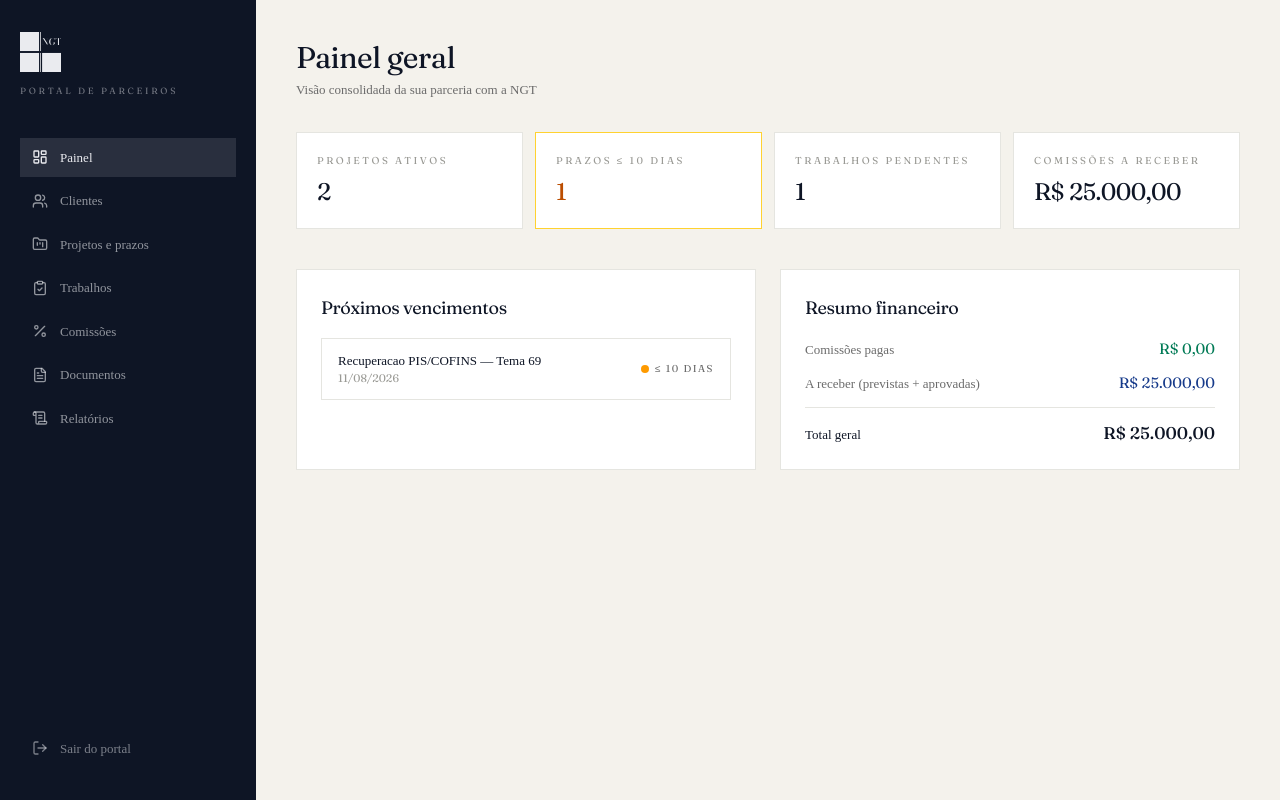
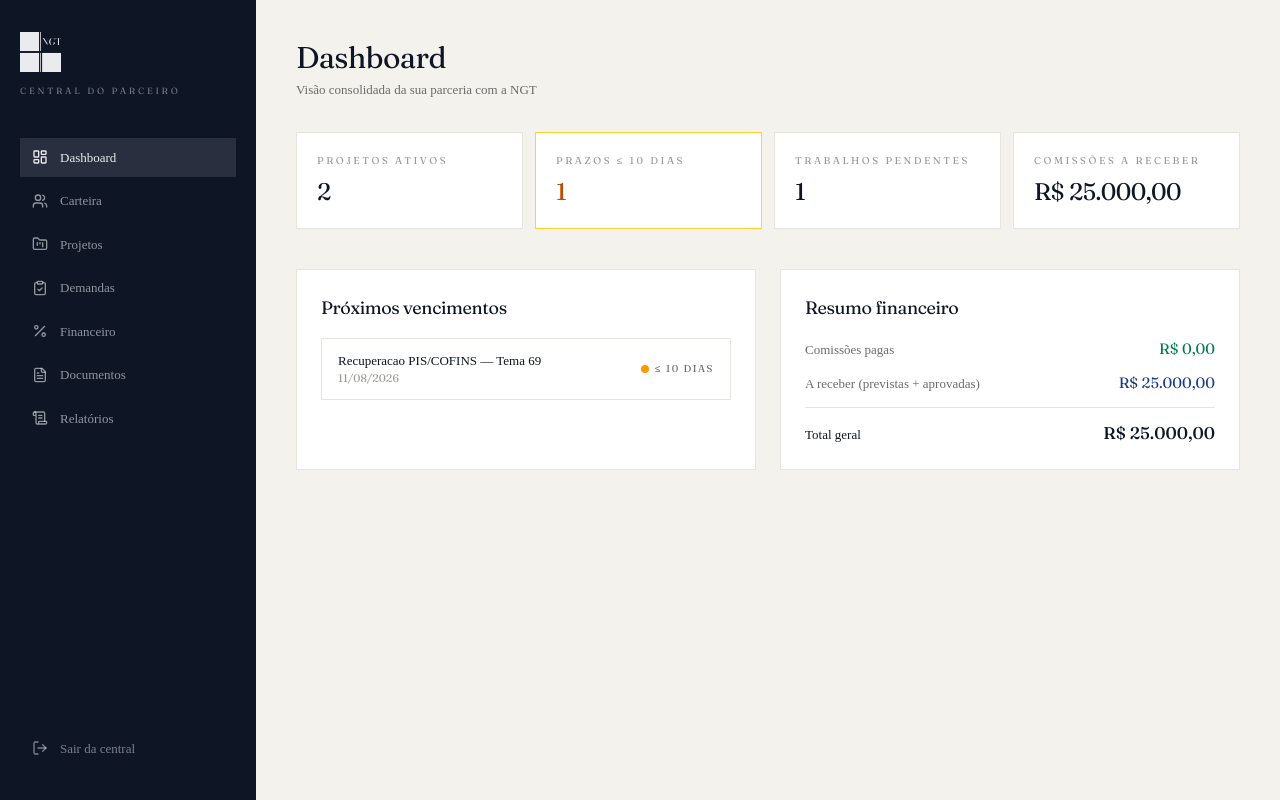
Before and after one commit to nomosgt/nomos, a Next.js app: page /parceiros in a window 1280 px wide. Built offline with nearby package versions, Linux system fonts and the light colour scheme.

Commit message:
feat: renomear para Central do Parceiro (Dashboard, Carteira, Projetos, Demandas, Financeiro)

```diff
--- a/app/acesso/page.tsx
+++ b/app/acesso/page.tsx
@@ -32,8 +32,8 @@ export default function AcessoPage() {
             href="/parceiros/login"
             icon={Handshake}
             tag="Parceiro"
-            title="Portal de Parceiros"
-            description="Projetos, prazos, trabalhos em aprovação e comissões da sua parceria."
+            title="Central do Parceiro"
+            description="Projetos, demandas, financeiro e documentos da sua parceria."
           />
           <Card
             href="/admin/login"
--- a/app/admin/colaboradores/page.tsx
+++ b/app/admin/colaboradores/page.tsx
@@ -13,7 +13,7 @@ export default function ColaboradoresPage() {
           Colaboradores
         </h1>
         <p className="mt-1 text-[13px] text-[color:var(--color-ink-muted)]">
-          Parceiros com acesso ao Portal — percentuais, status e credenciais.
+          Parceiros com acesso a Central — percentuais, status e credenciais.
         </p>
       </div>
       <ColaboradoresPainel />
--- a/app/parceiros/layout.tsx
+++ b/app/parceiros/layout.tsx
@@ -1,7 +1,7 @@
 import type { Metadata } from "next";
 
 export const metadata: Metadata = {
-  title: "Portal de Parceiros — NOMOS GT",
+  title: "Central do Parceiro — NOMOS GT",
   robots: { index: false, follow: false },
 };
 
--- a/app/parceiros/login/page.tsx
+++ b/app/parceiros/login/page.tsx
@@ -71,7 +71,7 @@ export default function ParceirosLoginPage() {
         <div className="bg-[color:var(--color-background)] text-[color:var(--color-ink)] p-8 lg:p-10">
           <div className="flex items-center gap-2 font-mono text-[10px] uppercase tracking-[0.3em] text-[color:var(--color-brand)] mb-4">
             <Lock className="w-3 h-3" />
-            Portal de Parceiros
+            Central do Parceiro
           </div>
           <h1 className="font-serif text-2xl lg:text-3xl leading-tight mb-2">
             Acesso exclusivo
@@ -115,7 +115,7 @@ export default function ParceirosLoginPage() {
                 </>
               ) : (
                 <>
-                  Entrar no portal
+                  Entrar na central
                   <ArrowRight className="w-4 h-4" />
                 </>
               )}
--- a/app/parceiros/page.tsx
+++ b/app/parceiros/page.tsx
@@ -1,7 +1,7 @@
 "use client";
 
 /**
- * Portal de Parceiros NGT — SPA com módulos em tabs.
+ * Central do Parceiro NGT — SPA com módulos em tabs.
  * v1: dados em localStorage (repository em lib/parceiros/store.ts).
  */
 
@@ -27,11 +27,11 @@ import {
 type Tab = "painel" | "clientes" | "projetos" | "trabalhos" | "comissoes" | "documentos" | "relatorios";
 
 const NAV: { id: Tab; label: string; icon: React.ComponentType<{ className?: string }> }[] = [
-  { id: "painel", label: "Painel", icon: LayoutDashboard },
-  { id: "clientes", label: "Clientes", icon: Users },
-  { id: "projetos", label: "Projetos e prazos", icon: FolderKanban },
-  { id: "trabalhos", label: "Trabalhos", icon: ClipboardCheck },
-  { id: "comissoes", label: "Comissões", icon: Percent },
+  { id: "painel", label: "Dashboard", icon: LayoutDashboard },
+  { id: "clientes", label: "Carteira", icon: Users },
+  { id: "projetos", label: "Projetos", icon: FolderKanban },
+  { id: "trabalhos", label: "Demandas", icon: ClipboardCheck },
+  { id: "comissoes", label: "Financeiro", icon: Percent },
   { id: "documentos", label: "Documentos", icon: FileText },
   { id: "relatorios", label: "Relatórios", icon: ScrollText },
 ];
@@ -66,7 +66,7 @@ export default function ParceirosPage() {
     return (
       <div className="min-h-screen bg-[color:var(--color-surface)] flex items-center justify-center">
         <div className="font-mono text-[11px] uppercase tracking-[0.3em] text-[color:var(--color-ink-faint)] animate-pulse">
-          Carregando portal…
+          Carregando central…
         </div>
       </div>
     );
@@ -130,7 +130,7 @@ function SidebarContent({ tab, setTab, logout }: { tab: Tab; setTab: (t: Tab) =>
       <div className="mb-10">
         <Logo variant="full" className="h-10 w-auto text-[color:var(--color-paper)]" />
         <div className="mt-3 font-mono text-[9px] uppercase tracking-[0.3em] text-[color:var(--color-paper)]/45">
-          Portal de Parceiros
+          Central do Parceiro
         </div>
       </div>
 
@@ -156,7 +156,7 @@ function SidebarContent({ tab, setTab, logout }: { tab: Tab; setTab: (t: Tab) =>
         className="mt-8 flex items-center gap-3 px-3 py-2.5 text-[13px] text-[color:var(--color-paper)]/50 hover:text-[color:var(--color-paper)] transition-colors"
       >
         <LogOut className="w-4 h-4" />
-        Sair do portal
+        Sair da central
       </button>
     </>
   );
@@ -174,7 +174,7 @@ function Painel({ db, setTab }: { db: DB; setTab: (t: Tab) => void }) {
 
   return (
     <div>
-      <Header title="Painel geral" sub="Visão consolidada da sua parceria com a NGT" />
+      <Header title="Dashboard" sub="Visão consolidada da sua parceria com a NGT" />
 
       <div className="grid grid-cols-2 lg:grid-cols-4 gap-3 mb-10">
         <Metric label="Projetos ativos" value={String(ativos.length)} onClick={() => setTab("projetos")} />
@@ -295,7 +295,7 @@ function Clientes({ db, mutate, busca, setBusca }: { db: DB; mutate: (fn: (d: DB
   return (
     <div>
       <Header
-        title="Clientes"
+        title="Carteira"
         sub={`${db.clientes.length} cadastrado(s)`}
         actions={
           <>
@@ -405,7 +405,7 @@ function Projetos({ db, mutate, busca, setBusca }: { db: DB; mutate: (fn: (d: DB
   return (
     <div>
       <Header
-        title="Projetos e prazos"
+        title="Projetos"
         sub={`${db.projetos.length} projeto(s)`}
         actions={
           <>
@@ -557,13 +557,13 @@ function Trabalhos({ db, mutate }: { db: DB; mutate: (fn: (d: DB) => DB) => void
   return (
     <div>
       <Header
-        title="Trabalhos para aprovação"
-        sub="Submeta trabalhos executados para validação da equipe NGT"
-        actions={<button className={btnBrand} onClick={() => setNovo(true)}><Plus className="w-3.5 h-3.5" /> Novo trabalho</button>}
+        title="Demandas"
+        sub="Submeta demandas executadas para validação da equipe NGT"
+        actions={<button className={btnBrand} onClick={() => setNovo(true)}><Plus className="w-3.5 h-3.5" /> Nova demanda</button>}
       />
 
       {db.trabalhos.length === 0 ? (
-        <EmptyState title="Nenhum trabalho submetido" body="Registre o primeiro trabalho executado para aprovação." action={<button className={btnBrand} onClick={() => setNovo(true)}><Plus className="w-3.5 h-3.5" /> Novo trabalho</button>} />
+        <EmptyState title="Nenhuma demanda submetida" body="Registre a primeira demanda executada para aprovação." action={<button className={btnBrand} onClick={() => setNovo(true)}><Plus className="w-3.5 h-3.5" /> Nova demanda</button>} />
       ) : (
         <div className="space-y-2">
           {db.trabalhos.map((t) => (
@@ -587,7 +587,7 @@ function Trabalhos({ db, mutate }: { db: DB; mutate: (fn: (d: DB) => DB) => void
         </div>
       )}
 
-      <Modal open={novo || !!modal} title={modal ? "Editar trabalho" : "Novo trabalho"} onClose={() => { setModal(null); setNovo(false); }} wide>
+      <Modal open={novo || !!modal} title={modal ? "Editar demanda" : "Nova demanda"} onClose={() => { setModal(null); setNovo(false); }} wide>
         <TrabalhoForm existing={modal} projetos={db.projetos} onSave={salvar} onSetStatus={setStatus} />
       </Modal>
     </div>
@@ -605,7 +605,7 @@ function TrabalhoForm({
   const [f, setF] = useState<Partial<Trabalho>>(existing || {});
   return (
     <form onSubmit={(e) => { e.preventDefault(); onSave(f, existing); }} className="grid grid-cols-1 md:grid-cols-2 gap-4">
-      <Field label="Trabalho executado *" span2>
+      <Field label="Demanda executada *" span2>
         <input required className={inputCls} value={f.titulo || ""} onChange={(e) => setF({ ...f, titulo: e.target.value })} />
       </Field>
       <Field label="Projeto vinculado" span2>
@@ -674,7 +674,7 @@ function Comissoes({ db, mutate }: { db: DB; mutate: (fn: (d: DB) => DB) => void
   return (
     <div>
       <Header
-        title="Comissões"
+        title="Financeiro"
         sub={`Pagas: ${fmtBRL(totalPago)} · A receber: ${fmtBRL(totalPend)}`}
         actions={
           <>
--- a/components/admin/colaboradores-painel.tsx
+++ b/components/admin/colaboradores-painel.tsx
@@ -252,7 +252,7 @@ function NovoCodigoForm({ onCreated }: { onCreated: (c: { codigo: string; nome:
   return (
     <form onSubmit={submit} className="border border-[color:var(--color-hairline)] bg-[color:var(--color-surface)] p-6 grid grid-cols-1 md:grid-cols-3 gap-4">
       <div className="md:col-span-3 font-mono text-[10px] uppercase tracking-[0.3em] text-[color:var(--color-brand)]">
-        Novo codigo — o colaborador entra no portal so com ele
+        Novo codigo — o colaborador entra na central so com ele
       </div>
       <div className="md:col-span-2">
         <label className="font-mono text-[10px] uppercase tracking-[0.25em] text-[color:var(--color-ink-faint)] block mb-1.5">Nome do colaborador *</label>
@@ -283,7 +283,7 @@ function NovoCodigoForm({ onCreated }: { onCreated: (c: { codigo: string; nome:
 
 function CodigoCard({ data, onClose }: { data: { codigo: string; nome: string }; onClose: () => void }) {
   const [copied, setCopied] = useState(false);
-  const texto = `Portal de Parceiros NGT\nAcesse: https://nomosgt.com.br/parceiros/login\nSeu codigo: ${data.codigo}`;
+  const texto = `Central do Parceiro NGT\nAcesse: https://nomosgt.com.br/parceiros/login\nSeu codigo: ${data.codigo}`;
 
   function copiar() {
     navigator.clipboard.writeText(texto).then(() => {
@@ -301,7 +301,7 @@ function CodigoCard({ data, onClose }: { data: { codigo: string; nome: string };
         {data.codigo}
       </div>
       <p className="text-[12px] text-[color:var(--color-ink-muted)] mb-4">
-        Envie ao colaborador — ele acessa o portal apenas com esse codigo.
+        Envie ao colaborador — ele acessa a central apenas com esse codigo.
       </p>
       <div className="flex gap-2">
         <button
```
